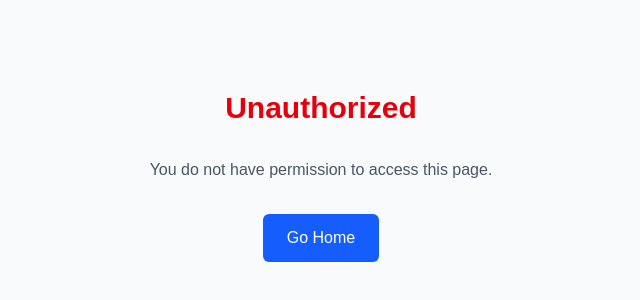
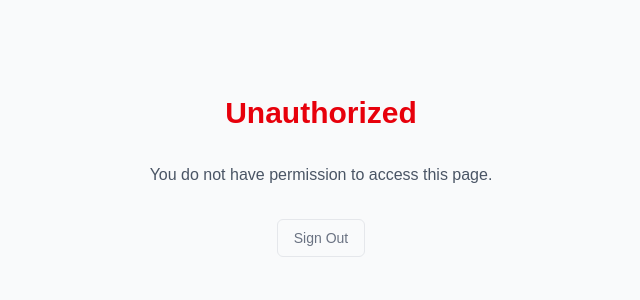
Before and after one commit to Daniel-Manjarrez/HumorProjectAdmin, a Next.js app in the folder week6-assignment/: page /unauthorized in a window 1280 px wide. Shown: the part 224-524 px from the top of the page, without its empty margins (319-959 px from the left). Built offline with nearby package versions, Linux system fonts and the light colour scheme.

Commit message:
Added Sign Out Button for Unauthorized Screen

```diff
--- a/week6-assignment/app/unauthorized/page.tsx
+++ b/week6-assignment/app/unauthorized/page.tsx
@@ -1,4 +1,4 @@
-import Link from 'next/link';
+import SignOutButton from '@/components/SignOutButton';
 
 export default function UnauthorizedPage() {
   return (
@@ -8,12 +8,9 @@ export default function UnauthorizedPage() {
         <p className="text-gray-600">
           You do not have permission to access this page.
         </p>
-        <Link
-          href="/"
-          className="inline-block bg-blue-600 text-white px-6 py-3 rounded-md hover:bg-blue-700 transition-colors"
-        >
-          Go Home
-        </Link>
+        <div className="flex justify-center">
+          <SignOutButton />
+        </div>
       </div>
     </div>
   );
--- a/week6-assignment/components/SignOutButton.tsx
+++ b/week6-assignment/components/SignOutButton.tsx
@@ -9,7 +9,8 @@ export default function SignOutButton() {
   const handleSignOut = async () => {
     const supabase = createClient();
     await supabase.auth.signOut();
-    router.refresh(); // Refresh the page to update server components
+    router.push('/login'); // Redirect to login page
+    router.refresh();
   };
 
   return (
```
